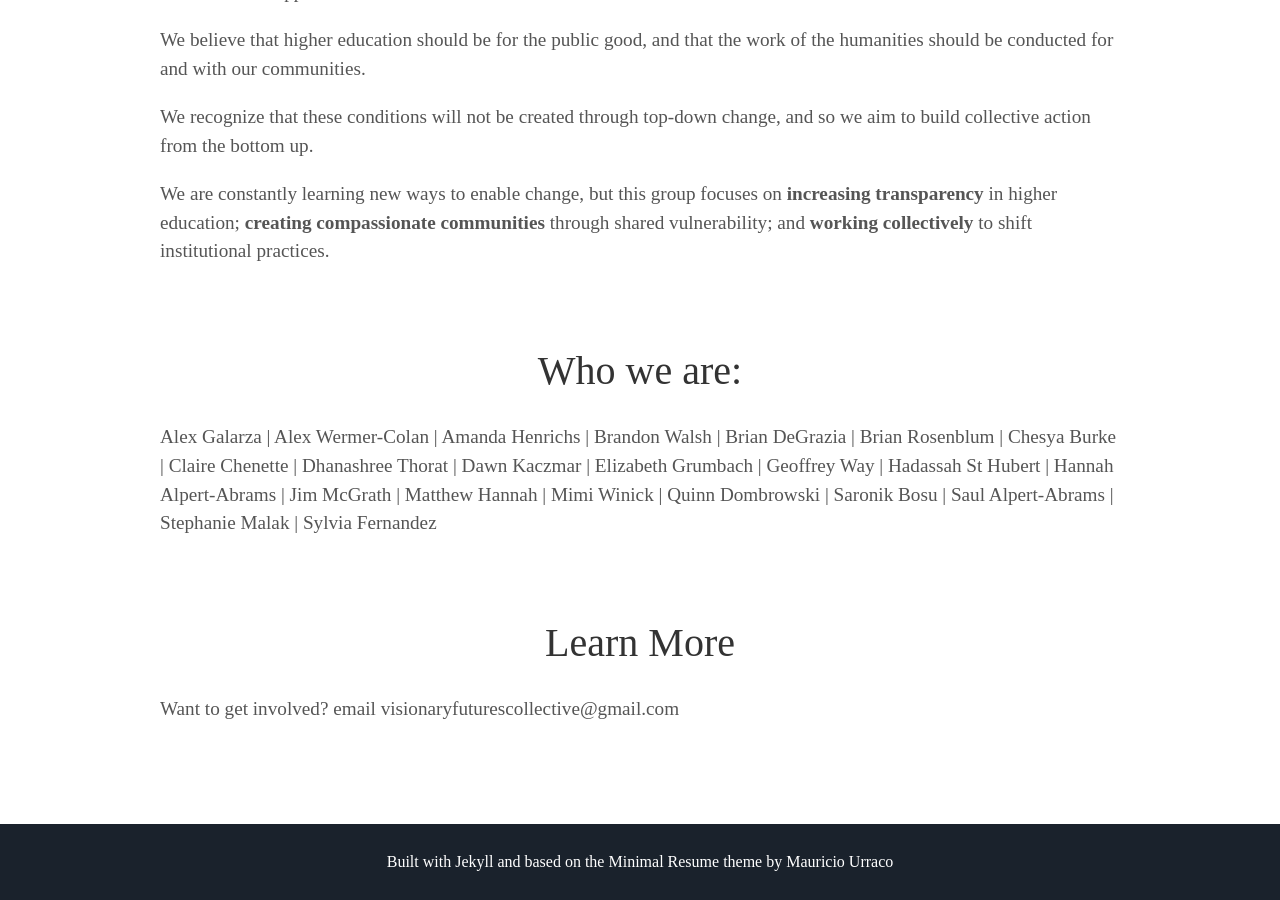
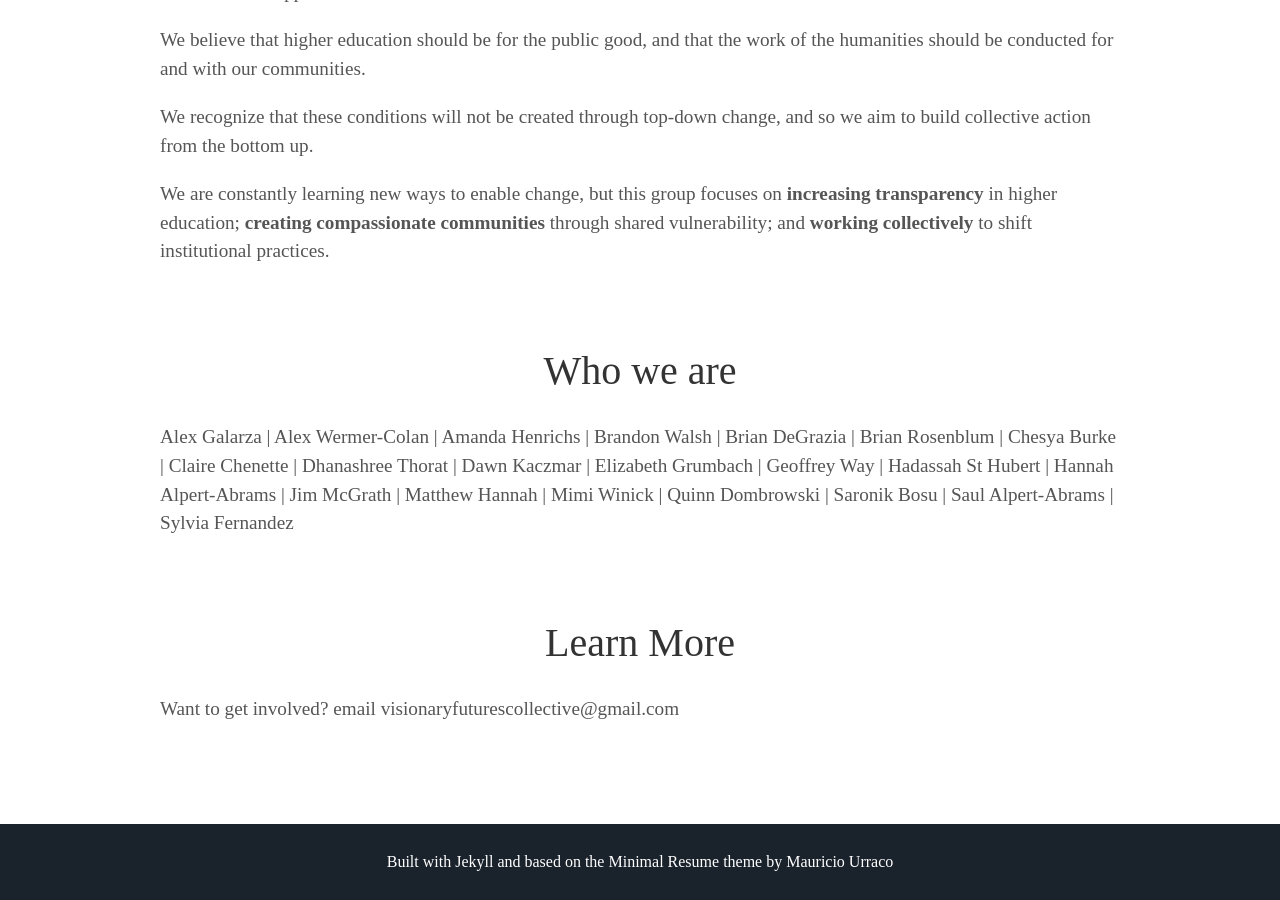
Before and after one commit to visionary-futures-collective/visionary-futures-collective.github.io, a Jekyll site: the page built from index.html, in a window 1280 px wide and 900 px high, scrolled down 2522 px. Built offline with Jekyll 4.4.1, drawn with Linux system fonts in a browser that asks for light colours; some web fonts are replaced.

Commit message:
removing stephanie

```diff
--- a/_includes/about.html
+++ b/_includes/about.html
@@ -126,7 +126,7 @@
 </div>
 
 <div class="user-details">
-<h1> Who we are:</h1>
+<h1> Who we are</h1>
 Alex Galarza
 | Alex Wermer-Colan
 | Amanda Henrichs
@@ -147,7 +147,6 @@ Alex Galarza
 | Quinn Dombrowski
 | Saronik Bosu
 | Saul Alpert-Abrams
-| Stephanie Malak
 | Sylvia Fernandez
 
 <div class="user-details">
```
